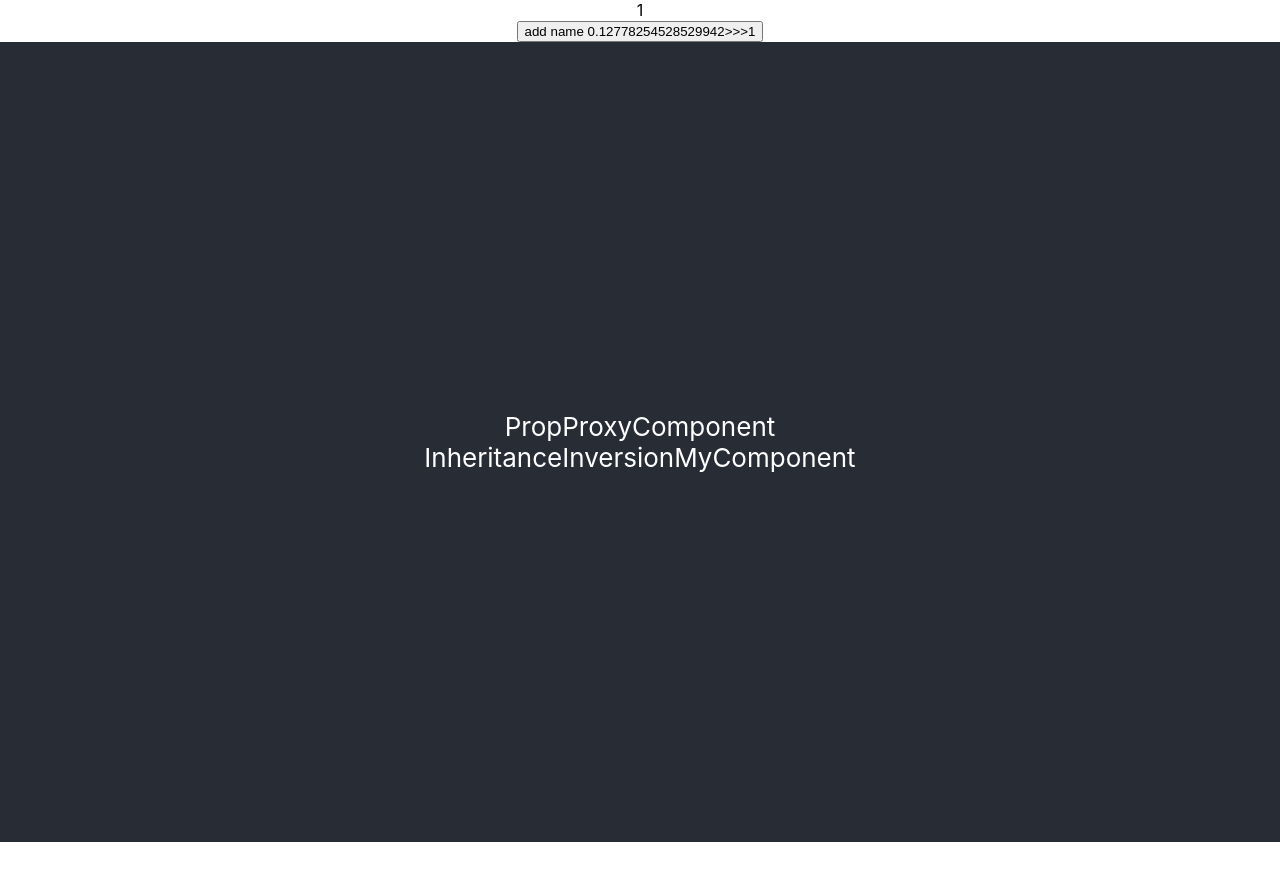
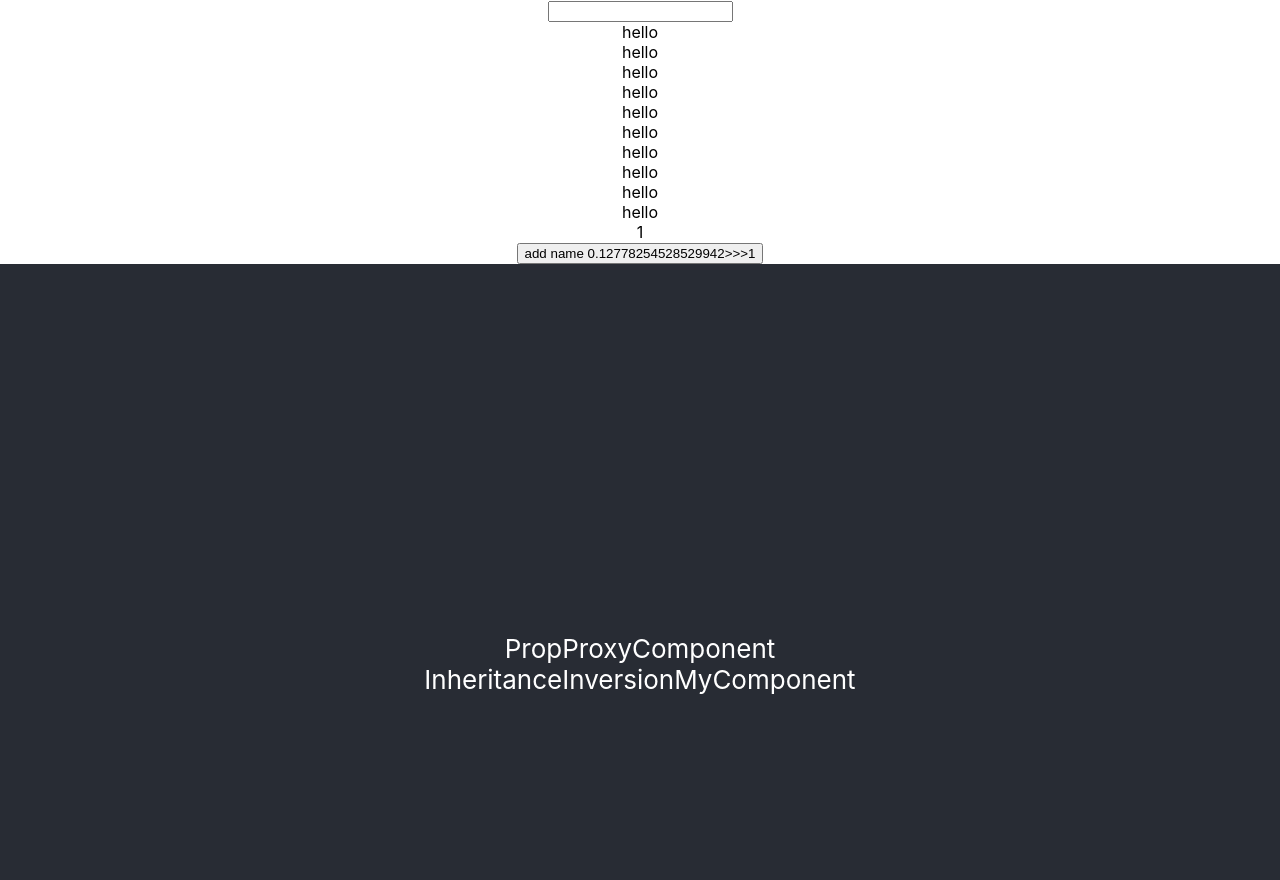
Before and after one commit to Tomoyd/frontend-framework, a React app in the folder react-proj/: page / in a window 1280 px wide. Shown: the top 880 px of the page. Before the commit the page ends 842 px from the top, so only its background shows below. Built offline with nearby package versions, Linux system fonts and the light colour scheme.

Commit message:
new:upgrade react18

```diff
--- a/react-proj/package.json
+++ b/react-proj/package.json
@@ -38,10 +38,10 @@
     "postcss-normalize": "^10.0.1",
     "postcss-preset-env": "^7.0.1",
     "prompts": "^2.4.2",
-    "react": "^17.0.2",
+    "react": "^18.0.0",
     "react-app-polyfill": "^3.0.0",
     "react-dev-utils": "^12.0.0",
-    "react-dom": "^17.0.2",
+    "react-dom": "^18.0.0",
     "react-redux": "^7.2.8",
     "react-refresh": "^0.11.0",
     "redux": "^4.1.2",
--- a/react-proj/src/App.js
+++ b/react-proj/src/App.js
@@ -1,4 +1,4 @@
-import { useEffect, useLayoutEffect, useState } from 'react';
+import { useEffect, useLayoutEffect } from 'react';
 import './App.css';
 import {
   InheritanceInversionComponent,
@@ -6,6 +6,7 @@ import {
 } from './demos/higher-component';
 import TestSelector from './demos/testRedux/TestSelector';
 import TestStaticStore from './demos/testRedux/TestStaticStore';
+import TestTransition from './demos/testTransition';
 
 function App() {
   useLayoutEffect(() => {
@@ -22,9 +23,9 @@ function App() {
   }, []);
   return (
     <div className='App'>
+      <TestTransition />
       <TestSelector />
       <TestStaticStore />
-
       <header className='App-header'>
         <PropProxyComponent />
         <InheritanceInversionComponent></InheritanceInversionComponent>
--- /dev/null
+++ b/react-proj/src/demos/testTransition/index.css
@@ -0,0 +1,3 @@
+.highlight {
+  color: blue;
+}
--- /dev/null
+++ b/react-proj/src/demos/testTransition/index.js
@@ -0,0 +1,60 @@
+import React, { useState, useTransition, useDeferredValue } from 'react';
+import './index.css';
+export function FilterList({ names }) {
+  const [query, setQuery] = useState('');
+  const [highlight, setHighlight] = useState('');
+  const [isPending, startTransition] = useTransition();
+  //   const deferredValue = useDeferredValue(query);
+  const changeHandler = ({ target: { value } }) => {
+    console.log('value', value);
+    setQuery(value);
+    startTransition(() => setHighlight(value));
+  };
+  return (
+    <div>
+      <input onInput={changeHandler} value={query} type='text' />
+      {names.map((name, i) => (
+        <ListItem key={i} name={name} highlight={highlight} />
+      ))}
+    </div>
+  );
+}
+function ListItem({ name, highlight }) {
+  const index = name.toLowerCase().indexOf(highlight.toLowerCase());
+  if (index === -1) {
+    return <div>{name}</div>;
+  }
+  return (
+    <div>
+      {name.slice(0, index)}
+      <span className='highlight'>
+        {name.slice(index, index + highlight.length)}
+      </span>
+      {name.slice(index + highlight.length)}
+    </div>
+  );
+}
+
+const TestTransition = () => {
+  const [isPending, startTransition] = useTransition();
+  const [inputValue, setInputValue] = useState('');
+  const [show, setShow] = useState(true);
+  const deferredValue = useDeferredValue(inputValue);
+  console.log('deferredValue', deferredValue, 'inputValue', inputValue);
+
+  function handleClick(e) {
+    // setInputValue(e.target.value);
+    setInputValue(inputValue + 1);
+    startTransition(() => {
+      setShow(false);
+    });
+  }
+
+  return (
+    <div>
+      <FilterList names={Array(10).fill('hello')}></FilterList>
+    </div>
+  );
+};
+
+export default TestTransition;
--- a/react-proj/src/index.js
+++ b/react-proj/src/index.js
@@ -1,15 +1,14 @@
 import React from 'react';
-import ReactDOM from 'react-dom';
+import { createRoot } from 'react-dom/client';
 import './index.css';
 import App from './App';
 import { Provider } from 'react-redux';
 import store from './store';
 
-ReactDOM.render(
+createRoot(document.getElementById('root')).render(
   <React.StrictMode>
     <Provider store={store}>
       <App />
     </Provider>
   </React.StrictMode>,
-  document.getElementById('root'),
 );
```
Also changed, not shown: 1 other file (tests, documents, lock files or other folders).
